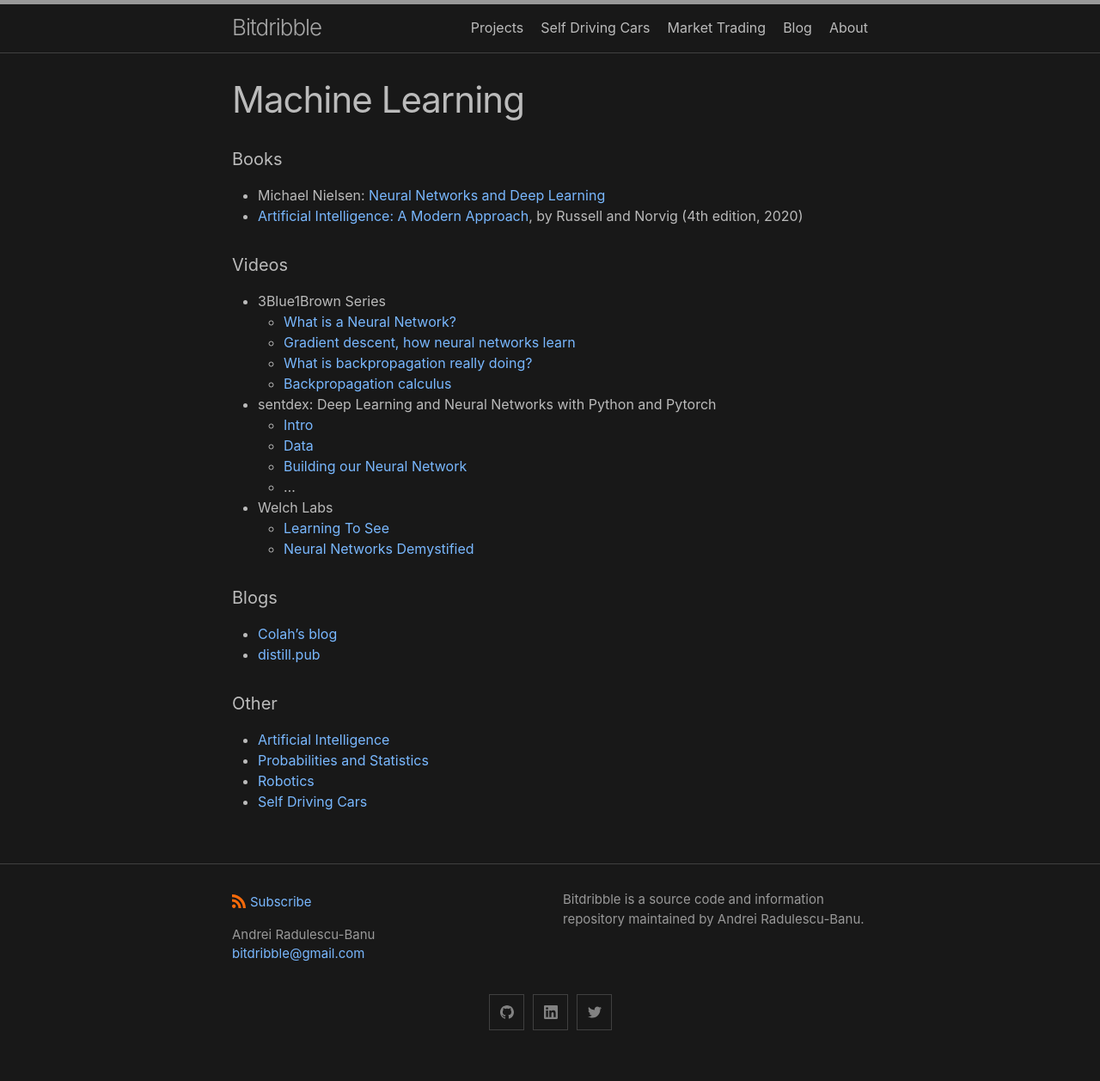
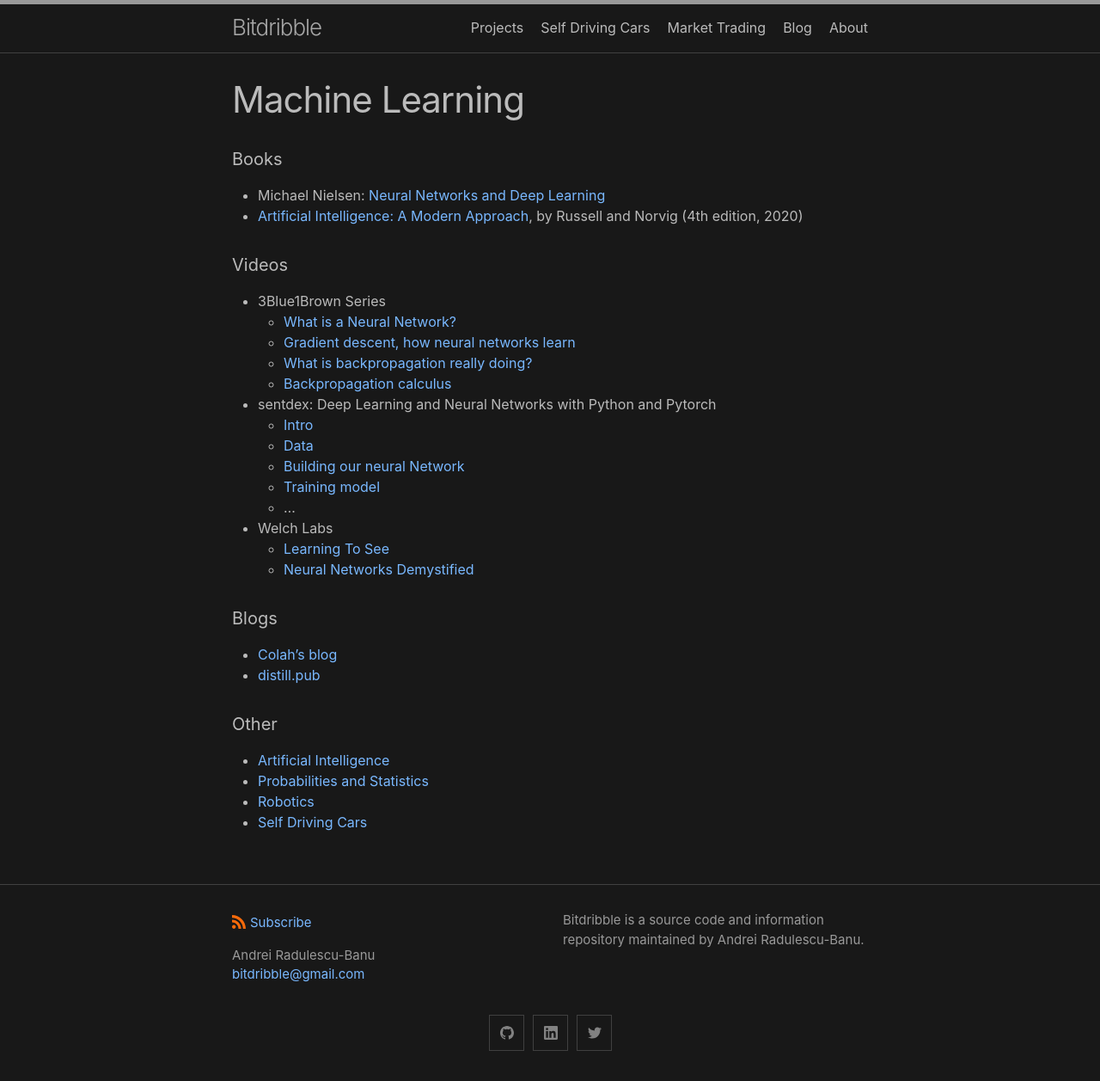
Before and after one commit to analytiq-hub/sigagent.github.io, a Jekyll site: the page built from machine_learning.md, in a window 1280 px wide. Shown: the whole page at 86% size. Built offline with Jekyll 4.4.1, drawn with Linux system fonts in a browser that asks for light colours; before the commit the page ends 1233 px from its top, so only the background shows below that.

Commit message:
*** empty log message ***

```diff
--- a/machine_learning.md
+++ b/machine_learning.md
@@ -15,7 +15,8 @@ title: Machine Learning
 * sentdex: Deep Learning and Neural Networks with Python and Pytorch
   * [Intro](https://www.youtube.com/watch?v=BzcBsTou0C0)
   * [Data](https://www.youtube.com/watch?v=i2yPxY2rOzs)
-  * [Building our Neural Network](https://www.youtube.com/watch?v=ixathu7U-LQ)
+  * [Building our neural Network](https://www.youtube.com/watch?v=ixathu7U-LQ)
+  * [Training model](https://www.youtube.com/watch?v=9j-_dOze4IM)
   * ...
 * Welch Labs
   * [Learning To See](https://www.youtube.com/watch?v=i8D90DkCLhI)
```
